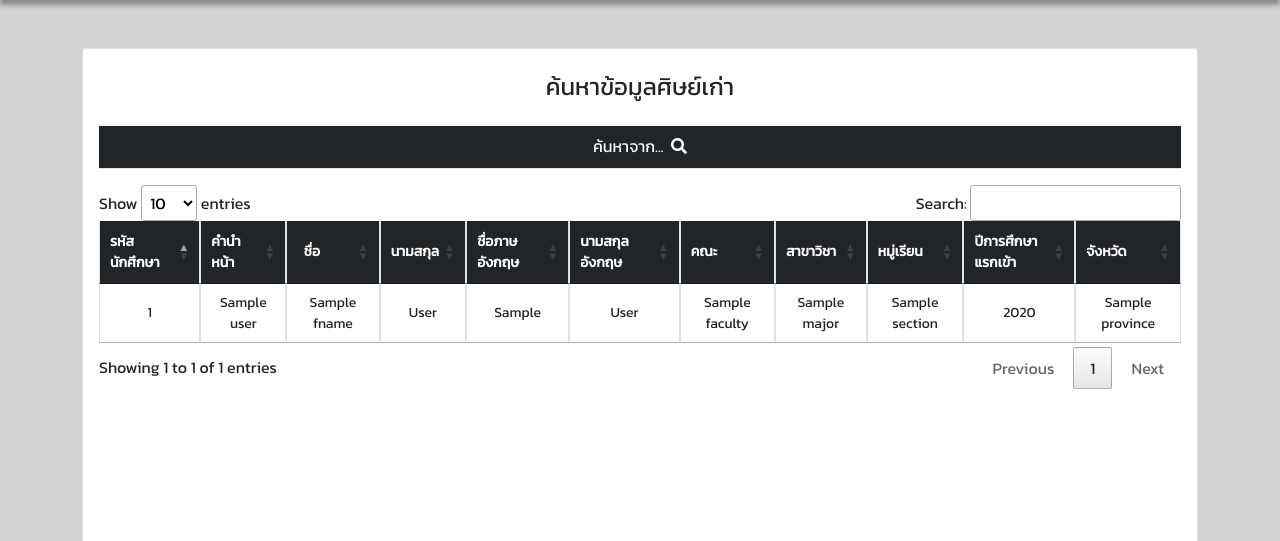
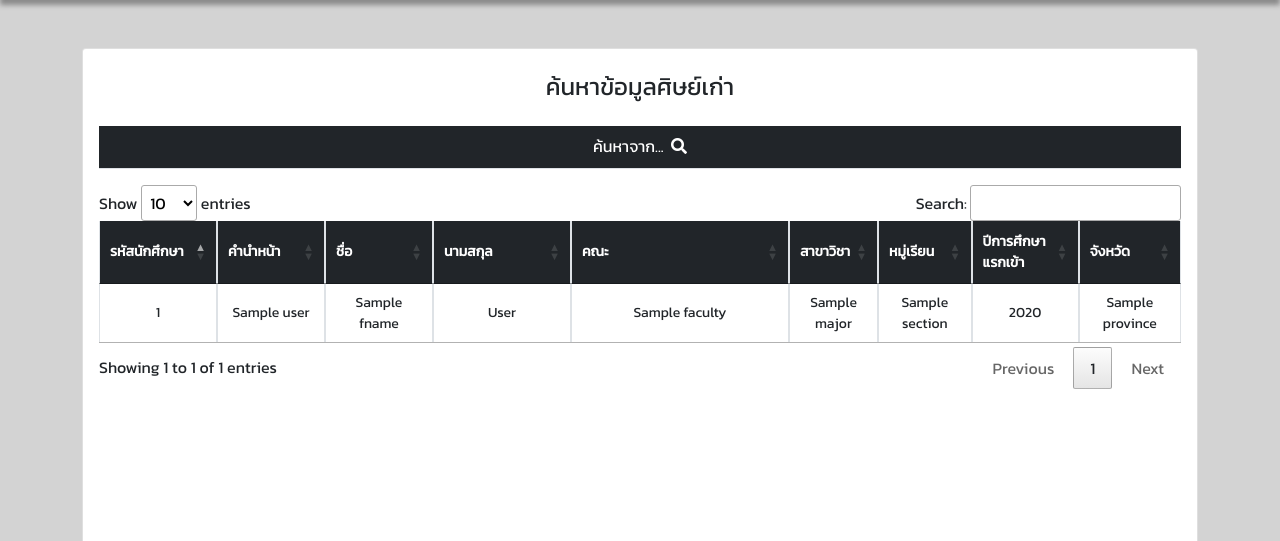
Before and after one commit to ntpoom9/alumni_project, a CodeIgniter 4 app: template alumni_project/app/Views/search_page.php in a window 1280 px wide. Shown: the part 71-612 px from the top of the page. Run offline with PHP 8.4 and a stand-in for CodeIgniter, Linux system fonts and the light colour scheme; the template is opened without the code that fills it: most values are stand-ins (such as "Sample title", 1, 10 or a date in 2020); some libraries are stand-ins or nearby versions.

Commit message:
delete table page search

```diff
--- a/alumni_project/app/Views/search_page.php
+++ b/alumni_project/app/Views/search_page.php
@@ -341,13 +341,13 @@
                         <table class="table table-bordered" id="users-list">
                             <thead>
                                 <tr class="titledata">
-                                    <th>รหัสนักศึกษา</th>
-                                    <th>คำนำหน้า</th>
-                                    <th>&nbsp;&nbsp;ชื่อ&nbsp;&nbsp;</th>
-                                    <th>นามสกุล</th>
-                                    <th>ชื่อภาษอังกฤษ</th>
-                                    <th>นามสกุลอังกฤษ</th>
-                                    <th>คณะ</th>
+                                    <th style="width: 80px;">รหัสนักศึกษา</th>
+                                    <th style="width: 70px;">คำนำหน้า</th>
+                                    <th style="width: 70px;">ชื่อ</th>
+                                    <th style="width: 100px;">นามสกุล</th>
+                                    <!-- <th>ชื่อภาษอังกฤษ</th>
+                                    <th>นามสกุลอังกฤษ</th> -->
+                                    <th style="width: 180px;">คณะ</th>
                                     <th>สาขาวิชา</th>
                                     <th>หมู่เรียน</th>
                                     <th>ปีการศึกษาแรกเข้า</th>
@@ -362,8 +362,8 @@
                                     <td><?php echo $row['name_prefix']; ?></td>
                                     <td><?php echo $row['FName']; ?></td>
                                     <td><?php echo $row['LName']; ?></td>
-                                    <td><?php echo $row['FName_eng']; ?></td>
-                                    <td><?php echo $row['LName_eng']; ?></td>
+                                    <!-- <td><?php //echo $row['FName_eng']; ?></td>
+                                    <td><?php //echo $row['LName_eng']; ?></td> -->
                                     <td><?php echo $row['faculty']; ?></td>
                                     <td><?php echo $row['major']; ?></td>
                                     <td><?php echo $row['section']; ?></td>
```
Also changed, not shown: alumni_project/app/Views/search_page_index.php (+9 -9 lines).
